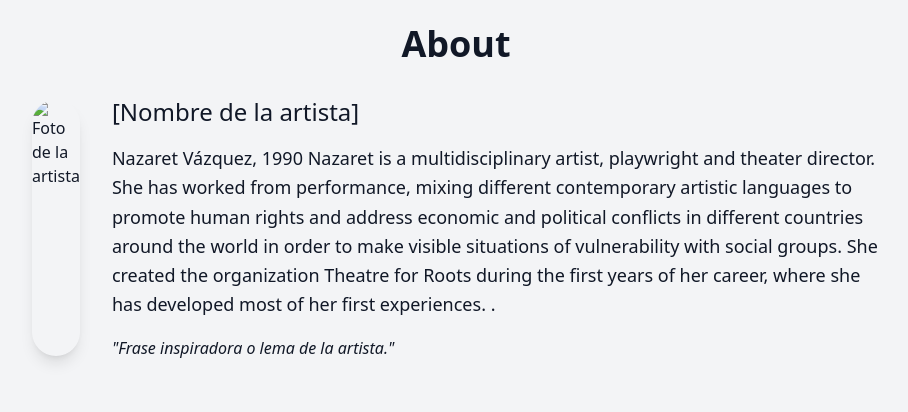
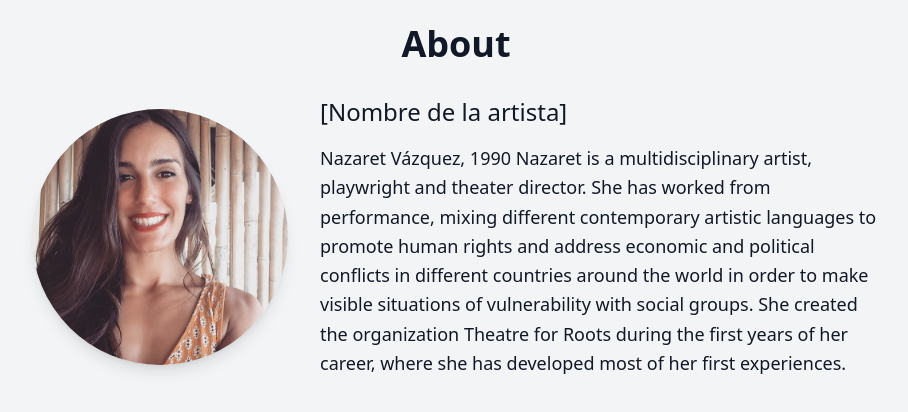
Before and after one commit to laullo/https-www.nazaretvazquez.com-, a plain HTML site: page about.html in a window 1280 px wide. Shown: the whole page, without its empty margins (184-1092 px from the left). Drawn offline with nearby package versions, Linux system fonts and the light colour scheme.

Commit message:
Update about.html

```diff
--- a/about.html
+++ b/about.html
@@ -11,7 +11,7 @@
         <h1 class="text-4xl font-semibold text-center">About</h1>
 
         <div class="mt-8 flex flex-col md:flex-row items-center">
-            <img src="ruta-de-la-imagen.jpg" alt="Foto de la artista" class="w-64 h-64 object-cover rounded-full shadow-lg">
+            <img src="https://github.com/laullo/https-www.nazaretvazquez.com-/blob/main/Vazquez.JPG" alt="Foto de la artista" class="w-64 h-64 object-cover rounded-full shadow-lg">
             <div class="md:ml-8 mt-6 md:mt-0">
                 <h2 class="text-2xl font-medium">[Nombre de la artista]</h2>
                 <p class="mt-4 text-lg leading-relaxed">
@@ -21,9 +21,6 @@
                     conflicts in different countries around the world in order to make visible situations of vulnerability with social groups.
                     She created the organization Theatre for Roots during the first years of her career,
                     where she has developed most of her first experiences.
-.
-                </p>
-                <p class="mt-4 italic">"Frase inspiradora o lema de la artista."</p>
             </div>
         </div>
     </div>
```
